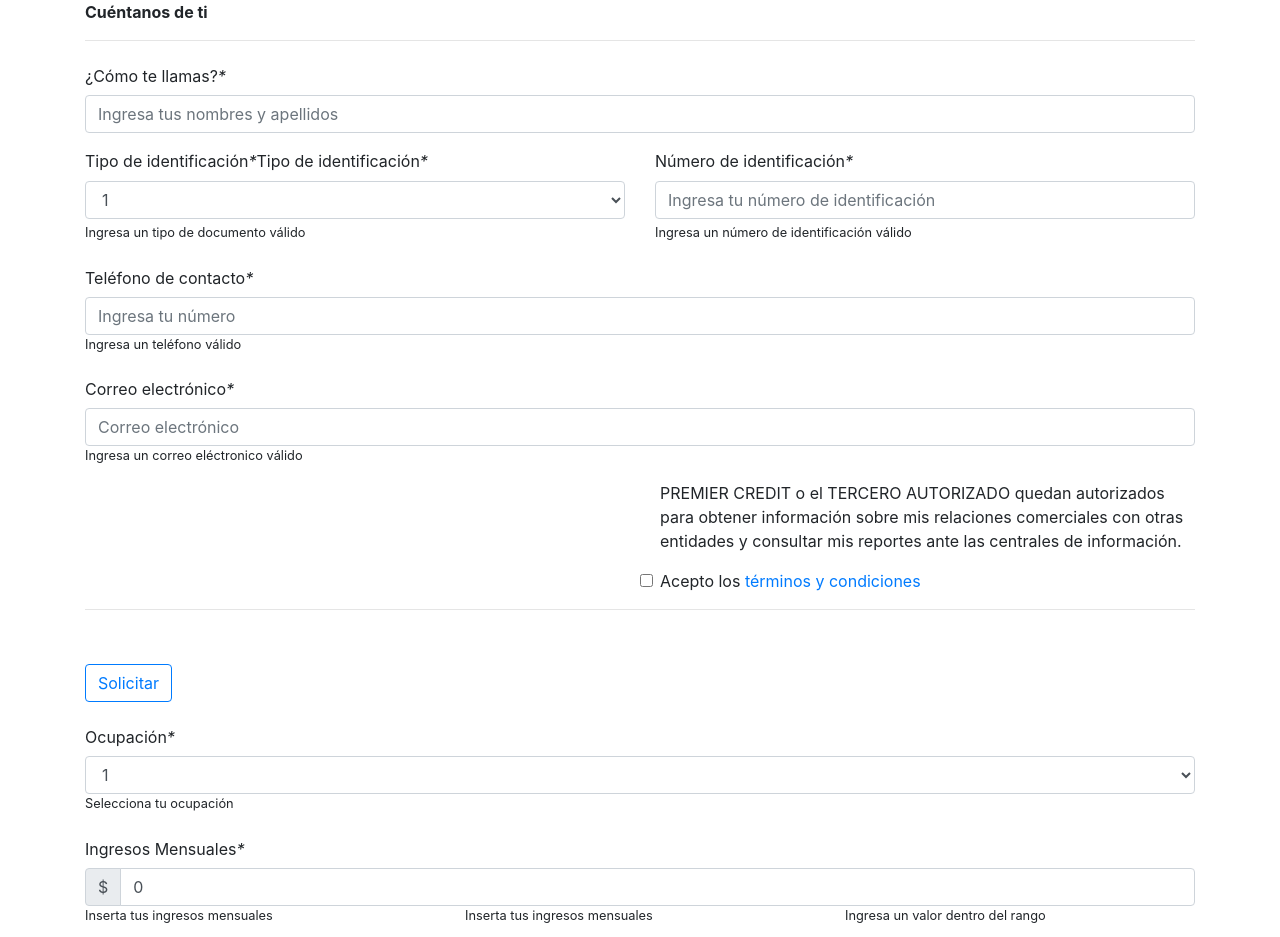
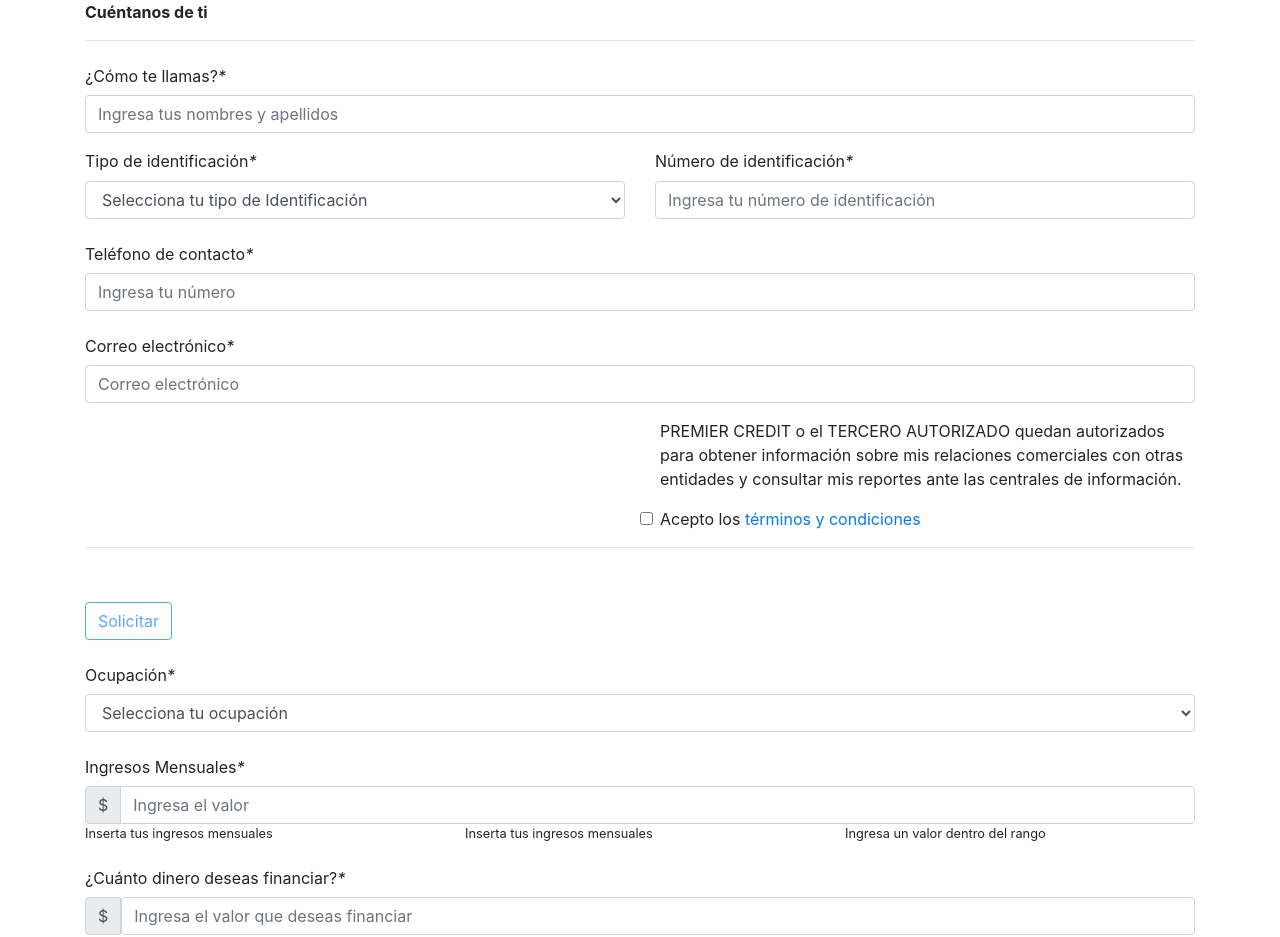
Before and after one commit to Criscamgel/spavolvo, an Angular app: page / in a window 1280 px wide. Shown: the top 937 px of the page. Built offline with nearby package versions, Linux system fonts and the light colour scheme.

Commit message:
Validación Input currency

```diff
--- a/src/app/components/template/template.component.html
+++ b/src/app/components/template/template.component.html
@@ -1,4 +1,4 @@
-<form novalidate="" (ngSubmit)="guardar(form)" #form="ngForm">
+<form novalidate="" (ngSubmit)="guardar(form)" #formTc="ngForm">
 
     <section>
 
@@ -14,46 +14,55 @@
                 placeholder="Ingresa tus nombres y apellidos"
                 name="Nombre1"
                 minlength="3"
-                maxlength="20"
+                maxlength="90"
                 [(ngModel)]="contacto.DatosBasicos.Nombre1"
+                #nombre="ngModel"
+                (keypress)="oldLetters($event)"
+                [(pattern)]="env.patternLetter"
                 required
-                #nombre="ngModel"
                 >
             </div>
-            <small *ngIf="" class="col-8 error">Ingresa un nombre válido</small>
+            <small *ngIf="nombre.touched && nombre.errors?.required" class="col-8 error">Necesitamos saber tu nombre</small>
+            <small *ngIf="nombre.touched && nombre.errors?.minlength" class="col-8 error">Ingresa un nombre más largo</small>
+            <small *ngIf="nombre.errors?.pattern" class="col-8 error">Ingresa un nombre válido</small>
         </div>
 
         <div class="form-group row">
             <div class="col">
                 <label class="">Tipo de identificación<i>*</i></label>
-                    <label for="tipoDocumentoSelect">Tipo de identificación<i>*</i></label>
                         <select
                             class="form-control"
                             id="tipoDocumentoSelect"
                             name="TipoDocumento"
                             [(ngModel)]="contacto.DatosBasicos.TipoDocumento"
+                            #tipoDocumento="ngModel"
                             required
-                            #tipoDocumento="ngModel"
                             >
-                            <option value="" disabled selected>Selecciona tu tipo de Identificación</option>
-                            <option>1</option>
+                            <option *ngFor="let obj of env.documentos" [ngValue]="obj.value" [disabled]="obj.value == 0">{{obj.name}}</option>
                         </select>
 
-                    <small class="error">Ingresa un tipo de documento válido</small>
+                        <small *ngIf="tipoDocumento.touched && tipoDocumento.errors?.required" class="col-8 error">Necesitamos saber tu tipo de identificación</small>
             </div>
 
             <div class="col">
                 <label class="">Número de identificación<i>*</i></label>
                 <input
-                    type="number"
+                    type="tel"
                     class="form-control"
                     placeholder="Ingresa tu número de identificación"
                     name="NumeroDocumento"
                     [(ngModel)]="contacto.DatosBasicos.NumeroDocumento"
+                    #numeroDocumento="ngModel"
+                    [(pattern)]="env.patternNumber"
+                    minlength="6"
+                    maxlength="15"
+                    (keypress)="oldNumbers($event)"
                     required
-                    #numeroDocumento="ngModel"
                     >
-                    <small class="error">Ingresa un número de identificación válido</small>
+                    <small *ngIf="numeroDocumento.touched && numeroDocumento.errors?.required" class="error">Necesitamos saber tu número de identificación</small>
+                    <small *ngIf="numeroDocumento.errors?.minlength" class="error">Minimo {{numeroDocumento.errors.minlength.requiredLength}} digitos</small>
+                    <small *ngIf="numeroDocumento.errors?.pattern" class="col-8 error">Ingresa un número de identificación válido</small>
+
             </div>
         </div>
 
@@ -62,15 +71,22 @@
                 <div class="col-12">
                     <input
                     class="form-control"
-                    type="number"
+                    type="tel"
                     placeholder="Ingresa tu número"
                     name="Celular"
                     [(ngModel)]="contacto.DatosBasicos.Celular"
+                    [(pattern)]="env.patternNumber"
+                    minlength="7"
+                    maxlength="10"
+                    #celular="ngModel"
+                    (keypress)="oldNumbers($event)"
                     required
-                    #celular="ngModel"
                     >
+
+                    <small *ngIf="celular.touched && celular.errors?.required" class="error">Necesitamos saber tu Teléfono de contacto</small>
+                    <small *ngIf="celular.errors?.minlength" class="error">Minimo {{celular.errors.minlength.requiredLength}} digitos</small>
+                    <small *ngIf="celular.errors?.pattern" class="col-8 error">Ingresa un teléfono de contacto válido</small>
                 </div>
-                <small class="col error">Ingresa un teléfono válido</small>
             </div>
 
         <div class="form-group row">
@@ -82,12 +98,13 @@
                     placeholder="Correo electrónico"
                     name="CorreoPersonal"
                     [(ngModel)]="contacto.DatosBasicos.CorreoPersonal"
+                    #correoPersonal="ngModel"
+                    [(pattern)]="env.patternMail"
                     required
-                    #correoPersonal="ngModel"
                     >
-
             </div>
-            <small class="col-8 error">Ingresa un correo eléctronico válido</small>
+            <small *ngIf="correoPersonal.touched && correoPersonal.errors?.required" class="col-8 error">Necesitamos saber tu correo electrónico</small>
+            <small *ngIf="correoPersonal.errors?.pattern" class="col-8 error">Ingresa un correo electrónico válido</small>
         </div>
 
         <!-- Checkbox -->
@@ -108,9 +125,9 @@
                         id="defaultCheck1"
                         name="AutorizaConsultaCentrales"
                         [(ngModel)]="contacto.OtrosDatos.AutorizaConsultaCentrales"
-                        [(checked)]="contacto.OtrosDatos.AutorizaMareigua"
+                        (click)="chechedc()"
+                        #autorizaConsultaCentrales="ngModel"
                         required
-                        #autorizaConsultaCentrales="ngModel"
                         >
                         <label class="form-check-label" for="defaultCheck1">
                           Acepto los <a href="" ngClick="">términos y condiciones</a>
@@ -124,7 +141,7 @@
         <div class="form-group row">
             <label class="col-12 col-form-label">&nbsp;</label>
             <div class="input-group col-md-8">
-            <button type="" class="btn btn-outline-primary">
+            <button type="" [disabled]="autorizaConsultaCentrales.invalid || correoPersonal.invalid || celular.invalid || numeroDocumento.invalid || tipoDocumento.invalid || nombre.invalid" class="btn btn-outline-primary">
                 Solicitar
             </button>
             </div>
@@ -140,16 +157,16 @@
             <div class="col-12">
                     <select
                         class="form-control"
-                        id="tipoDocumentoSelect"
+                        id="ocupacionSelect"
                         name="ActividadEconomica"
                         [(ngModel)]="contacto.DatosFinancieros.ActividadEconomica"
+                        #ocupacion="ngModel"
                         required
                         >
-                        <option value="" disabled selected>Selecciona tu ocupación</option>
-                        <option>1</option>
+                        <option *ngFor="let obj of env.ocupaciones" [ngValue]="obj.value" [disabled]="obj.value == 0">{{obj.name}}</option>
                     </select>
+                    <small *ngIf="ocupacion.touched && ocupacion.errors?.required" class="col-8 error">Necesitamos saber tu Ocupación</small>
             </div>
-            <small class="col-8 error">Selecciona tu ocupación</small>
         </div>
 
         <div class="form-group row">
@@ -160,10 +177,13 @@
                         </div>
                             <input
                             class="form-control"
-                            type="number"
+                            type="tel"
                             placeholder="Ingresa el valor"
-                            name="IngresoMensual"
+                            name="ingresoMensual"
+                            #ingresoMensual="ngModel"
                             [(ngModel)]="contacto.DatosFinancieros.IngresoMensual"
+                            (ngModelChange)="contacto.DatosFinancieros.IngresoMensual = currencyInputChanged($event)"
+                            (keypress)="oldNumbers($event)"
                             required
                             >
                     </div>
@@ -181,10 +201,13 @@
                         <span class="input-group-text">$</span>
                         <input
                         class="form-control"
-                        type="number"
+                        type="tel"
                         placeholder="Ingresa el valor que deseas financiar"
-                        name="ValorFinanciar"
-                        [(ngModel)]="contacto.OtrosDatos.ValorFinanciar"
+                        name="valorFinanciar"
+                        #ValorFinanciar="ngModel"
+                        [(ngModel)]="contacto.DatosFinancieros.ValorFinanciar"
+                        (ngModelChange)="contacto.DatosFinancieros.ValorFinanciar = currencyInputChanged($event)"
+                        (keypress)="oldNumbers($event)"
                         required
                         >
                     </div>
@@ -196,7 +219,7 @@
         <div class="form-group row">
             <label class="col-12 col-form-label">&nbsp;</label>
             <div class="input-group col-md-8">
-            <button type="submit" class="btn btn-outline-primary">
+            <button type="submit" [disabled]="formTc.form.invalid" class="btn btn-outline-primary">
                 Solicitar
             </button>
             </div>
--- a/src/app/components/template/template.component.ts
+++ b/src/app/components/template/template.component.ts
@@ -1,5 +1,6 @@
 import { Component } from '@angular/core';
 import { NgForm } from '@angular/forms';
+import { environment } from '../../../environments/environment';
 
 @Component({
   selector: 'app-template',
@@ -10,9 +11,11 @@ export class TemplateComponent {
 
   constructor() { }
 
+  env = environment;
+
   contacto:Object = {
     DatosBasicos: {
-      TipoDocumento: 1,
+      TipoDocumento: null,
       NumeroDocumento: null,
       Nombre1: null,
       Celular: null,
@@ -20,27 +23,50 @@ export class TemplateComponent {
     },
 
     DatosFinancieros: {
-      ActividadEconomica: 1,
+      ActividadEconomica: null,
       ActividadIndependiente: 3,
-      IngresoMensual: 0
+      IngresoMensual: null
     },
 
     OtrosDatos: {
-      AutorizaConsultaCentrales: false,
-      AutorizaMareigua: false,
-      ValorFinanciar: 0
+      AutorizaConsultaCentrales: null,
+      AutorizaMareigua: null,
+      ValorFinanciar: null
     }
   }
 
-  /* [(checked)]="contacto.OtrosDatos.AutorizaMareigua" */
+  /* Functions */
+
+  oldLetters(event: any) {
+    const pattern =  new RegExp(environment.patternLetter);
+    let inputChar = String.fromCharCode(event.charCode);
+    if (event.keyCode != 8 && !pattern.test(inputChar)) {
+      event.preventDefault();
+    }
+  }
+  oldNumbers(event: any) {
+    const pattern =  new RegExp(environment.patternNumber);
+    let inputChar = String.fromCharCode(event.charCode);
+    if (event.keyCode != 8 && !pattern.test(inputChar)) {
+      event.preventDefault();
+    }
+  }
+
+  chechedc(this){
+    this.contacto.OtrosDatos.AutorizaMareigua = true
+  }
+
+  currencyInputChanged(value) {
+    let regexD = /(\d)(?=(\d{3})+(?!\d))/g;
+    let regexN = /[^\d\.]+/g;
+    value = value.toString().replace(regexN, "").replace(regexD, "$1,");
+    console.log("value", value);
+    return value;
+  }
 
   guardar(form:NgForm){
-    console.log("Formulario Posteado");
-    console.log("Forma ", form);
-    console.log("Forma.value ", form.value);
+    console.log("Form ", form);
     console.log("Contacto", this.contacto);
-
-
   }
 
 }
--- a/src/environments/environment.ts
+++ b/src/environments/environment.ts
@@ -3,7 +3,29 @@
 // The list of file replacements can be found in `angular.json`.
 
 export const environment = {
-  production: false
+  production: false,
+
+  /* Options */
+  documentos:[
+    {value:null, name:"Selecciona tu tipo de Identificación"},
+    {value:1, name:"Cédula de Ciudadanía"},
+    {value:2, name:"Cédula de Extranjería"},
+    {value:3, name:"NIT"}
+   ],
+
+   ocupaciones:[
+    {value:null, name:"Selecciona tu ocupación"},
+    {value:1, name:"Pensionado"}, /* 15 */
+    {value:11, name:"Empleado"}, /* 16 */
+    {value:2, name:"Independiente"} /* 3 */
+   ],
+
+
+  /* Regex */
+  patternLetter: "^[a-zA-Z áéíóúñÁÉÍÓÚÑ]+$",
+  patternNumber: "^[0-9]+$",
+  patternMail:"^[a-zA-Z0-9._-]+@[a-zA-Z0-9.-]+.[a-zA-Z]{2,6}$"
+
 };
 
 /*
```
